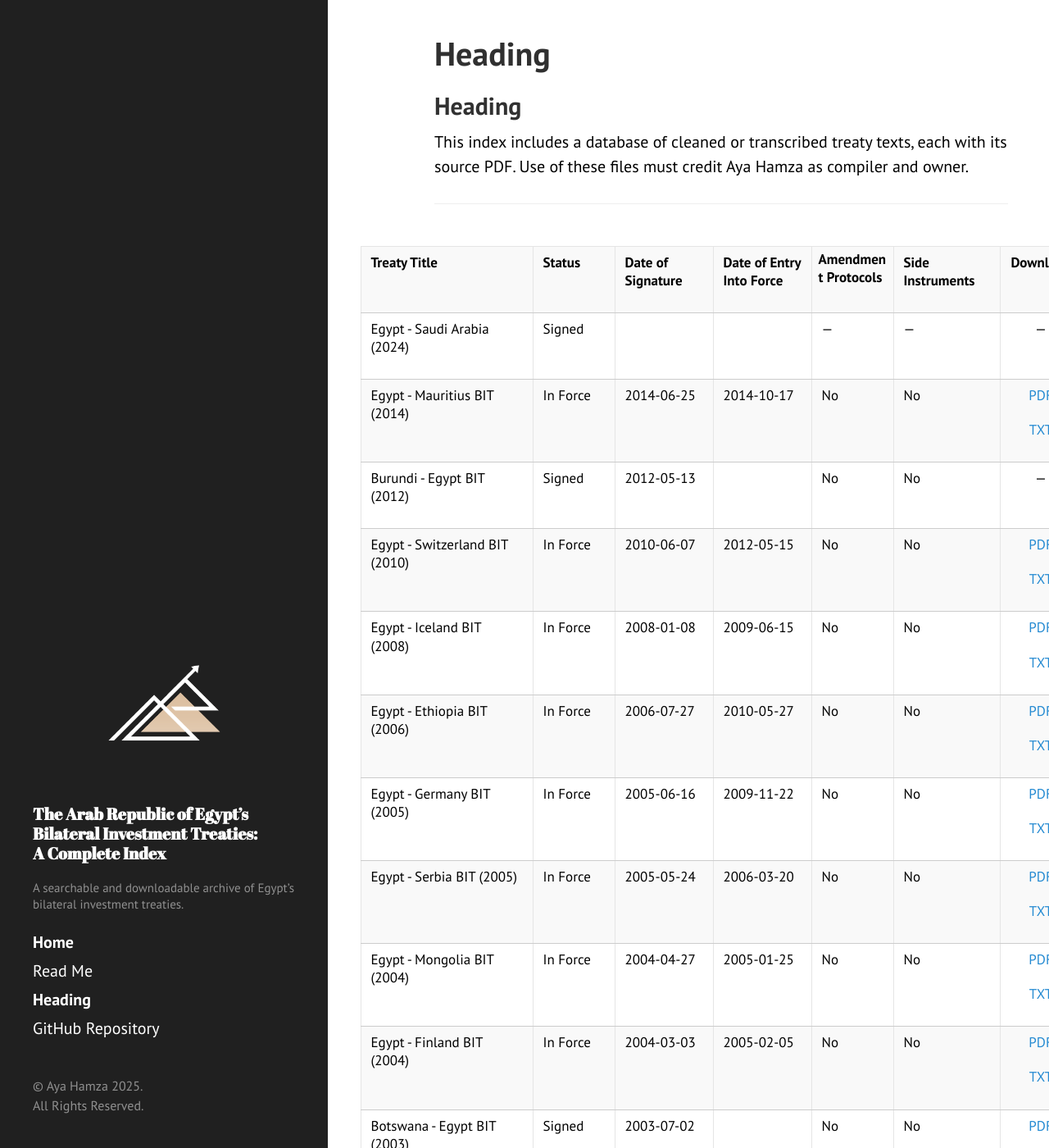
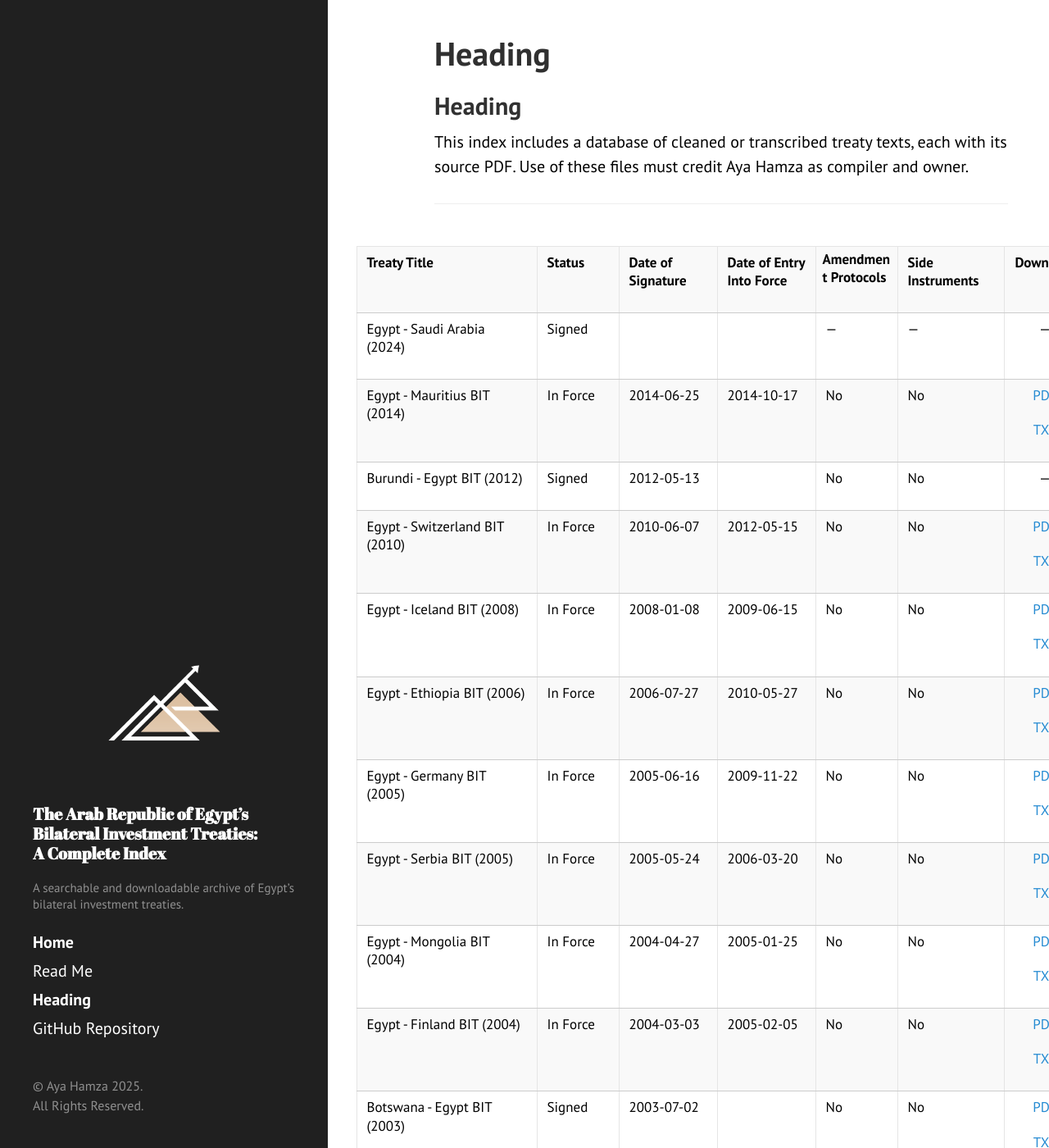
Before and after one commit to ayahamza1/MENABITs, a Jekyll site: the page built from index.md, in a window 1280 px wide and 1400 px high. Shown: the whole window at 82% size. Built offline with Jekyll 4.4.1, drawn with Linux system fonts in a browser that asks for light colours; our own code applies the rules of GitHub Pages for plain Markdown files.

Commit message:
Update hyde.css

```diff
--- a/public/css/hyde.css
+++ b/public/css/hyde.css
@@ -243,7 +243,7 @@
 /* Column widths */
 table th:nth-child(1),
 table td:nth-child(1) {
-  width: 10.5rem;
+  width: 11rem;
 }
 
 table th:nth-child(2),
@@ -263,7 +263,7 @@
 
 table th:nth-child(5),
 table td:nth-child(5) {
-  width: 8rem;
+  width: 20rem;
 }
 
 table th:nth-child(6),
```
